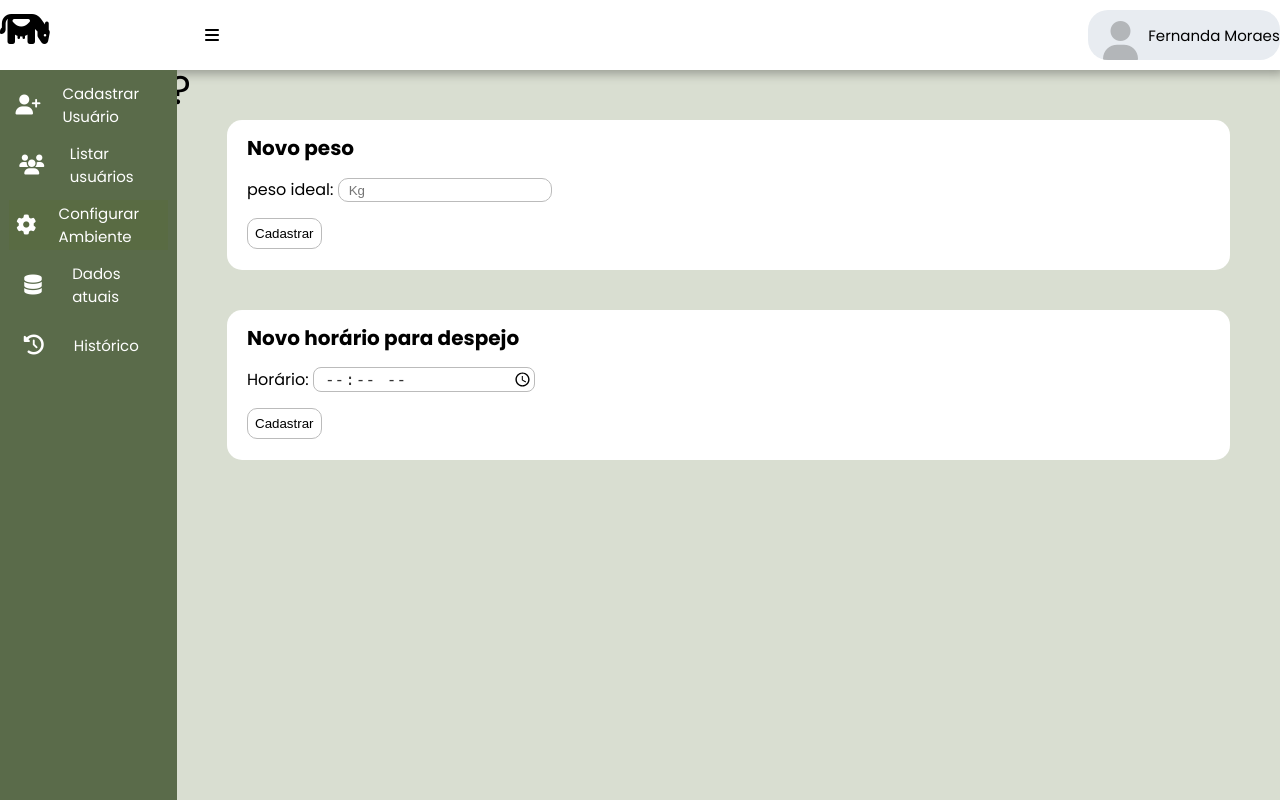
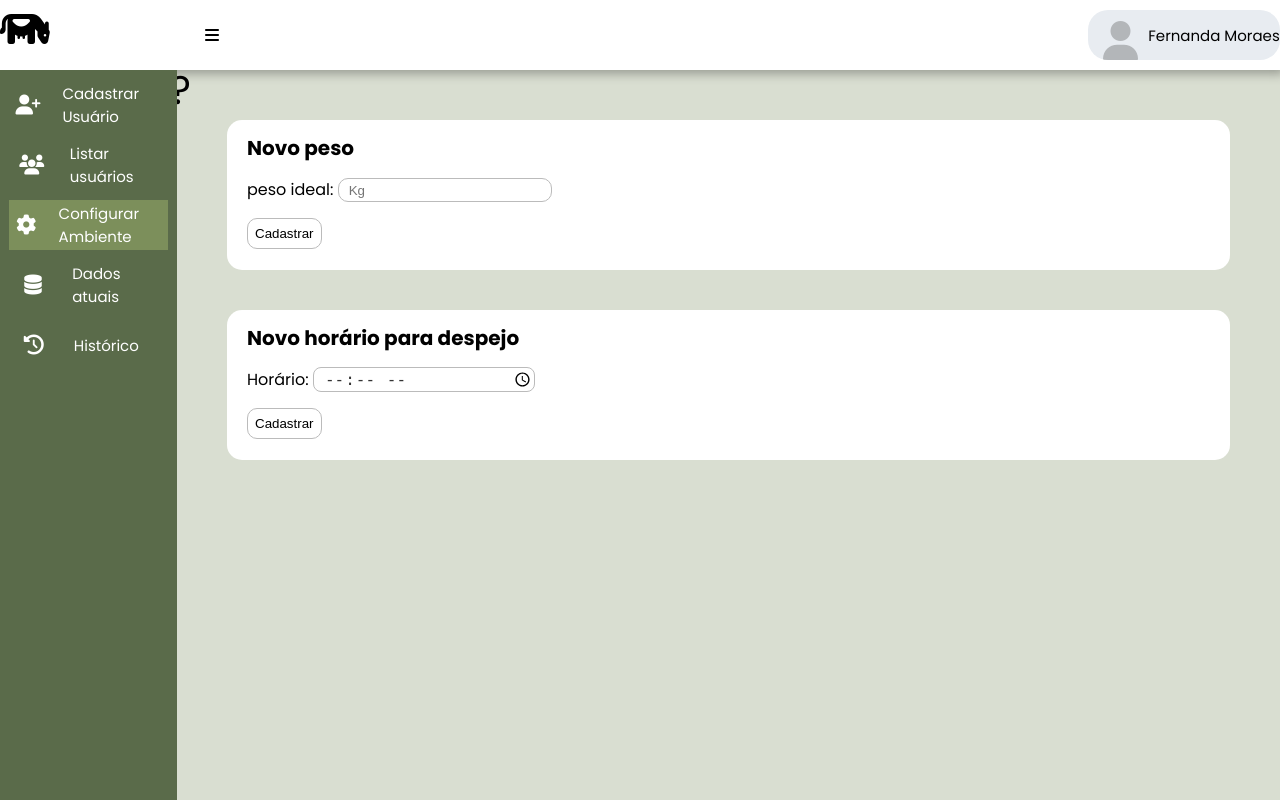
Before and after one commit to Missywp/Sites-das-Vacas, a Flask app: page /configAmbiente in a window 1280 px wide. Run offline with Flask 3, Linux system fonts and the light colour scheme.

Commit message:
Atualizado configAmbiente

```diff
--- a/static/css/configAmbiente.css
+++ b/static/css/configAmbiente.css
@@ -1,5 +1,5 @@
 .itensMenu3{
-    background-color: #556b2f3d;
+    background-color: #7c8f5b;
 }
 .configAmbientePeso{
     background-color: white;
@@ -8,7 +8,7 @@
     border-radius: 15px;
     display: flex;
     flex-direction: column;
-    padding-left: 20px;AAAAAA
+    padding-left: 20px;
 }
 .configAmbienteHr{
     background-color: white;
```
